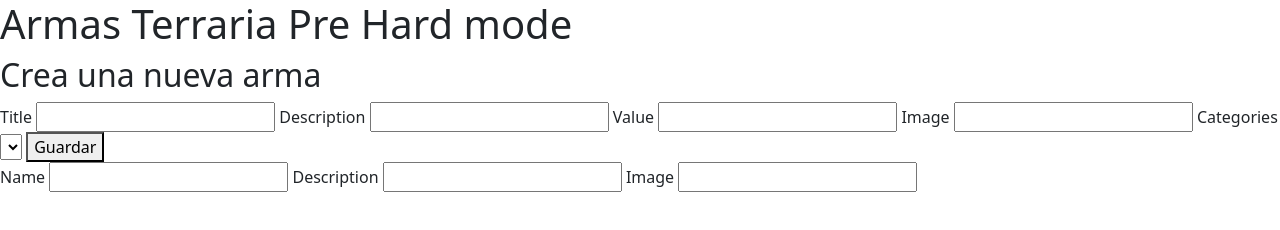
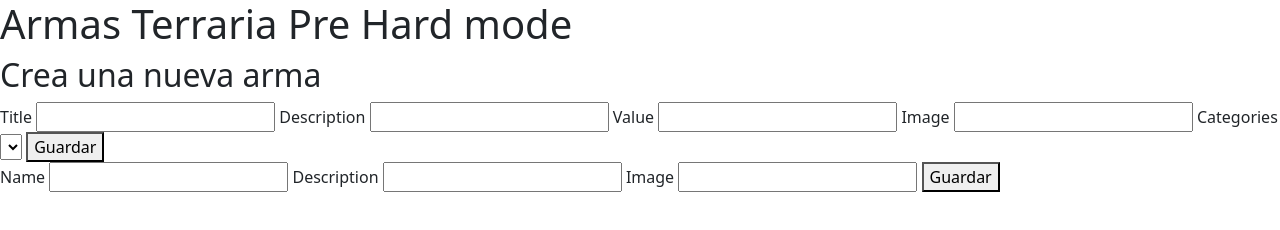
Before and after one commit to tife502/ProyectoDeApi, a plain HTML site: page index.html in a window 1280 px wide. Drawn offline with nearby package versions, Linux system fonts and the light colour scheme; no server answers.

Commit message:
Category3

```diff
--- a/index.html
+++ b/index.html
@@ -36,6 +36,7 @@
         </div>
 
         <div class="crearcategory">
+
           <label for="name"> Name</label>
           <input id="name" type="text">
 
@@ -44,12 +45,11 @@
 
           <label for="imanumbergecategory">Image</label>
           <input id="imanumbergecategory" type="text">
+
+          <button  id="saveButtonCategory" onclick="sendFormCategory()"> Guardar</button>
+
         </div>
-
-
     </section>
-
-
 
     <div id="container">
 
--- a/script.js
+++ b/script.js
@@ -112,9 +112,14 @@
         data.forEach((category) => {
           const seccion = `
         <section >
+          <div>
             <h2>${category.name}</h2>
+            <button type="button" onclick="editPostCategory(${category.category_id})" class="btn btn-outline-warning">EDITAR</button>
+            <button type="button" onclick="deletePostCategory(${category.category_id})" class="btn btn-outline-danger">ELIMINAR</button>
+          </div>
           <ul style =
-          "list-style-type: none;
+          "
+          list-style-type: none;
           display: flex; flex-wrap: wrap;
           justify-content: space-between;
           padding: 0px;
@@ -125,7 +130,13 @@
           `
           container.innerHTML += seccion;
         });
-          // addlist();
+          addlist();
+
+      });
+
+
+
+    function addlist(){
       fetch("https://fake-api-vq1l.onrender.com/posts", {
         headers: {
           Authorization:
@@ -139,7 +150,6 @@
 
           data.forEach((product) => {
             const List = document.getElementById(`Lista-${product.category_id}`);
-                console.log(List);
             const il = document.createElement("li");
             const images = JSON.parse(product.images);
             //const img = document.getElementById("img");
@@ -159,42 +169,74 @@
             List.appendChild(il);
           });
         });
-      });
+    }
 
 
+    function sendFormCategory() {
+      const id = document.getElementById("saveButtonCategory").dataset.id || null;
+      const name = document.getElementById("name").value;
+      const description = document.getElementById("descriptioncategory").value;
+      const image = document.getElementById("imanumbergecategory").value;
 
-    function addlist(){
-      // fetch("https://fake-api-vq1l.onrender.com/posts", {
-      //   headers: {
-      //     Authorization:
-      //       "Bearer eyJhbGciOiJIUzI1NiIsInR5cCI6IkpXVCJ9.eyJzdWIiOjExLCJlbWFpbCI6ImouZHVyYW4yQHV0cC5lZHUuY28iLCJpYXQiOjE3MjY4ODQzMTYsImV4cCI6MTc0NDE2NDMxNn0.4PE0SgarbzuJubXxqsVnP4ECYvyr9r4BMet9SwjsiQo",
-      //   },
-      // })
-      //   //Pasarlo a json
-      //   .then((response) => response.json())
-      //   .then((data) => {
-      //     console.log(data);
+      const bodyCategory = {
+        name,
+        description,
+        image: [image],
+      };
 
-      //     data.forEach((product) => {
-      //       const List = document.getElementById(`Lista-${product.category_id}`);
-      //       console.log(List);
-      //       const il = document.createElement("li");
-      //       const images = JSON.parse(product.images);
-      //       //const img = document.getElementById("img");
-      //       //img.src = images[0];
-      //       const myhtml = `
-      //       <div  id="${product.id}" class="card" style="width: 15rem;  margin: 15px;" >
-      //         <img src="${images[0]} " class="card-img-top" alt = "...">
-      //         <div class="card-body">
-      //         <h5 class="card-title">${product.title}</h5>
-      //         <p class="card-text">${product.description}</p>
-      //         <p class="card-text">${product.id}</p>
-      //           <button type="button" onclick="editPost(${product.id})" class="btn btn-outline-warning">EDITAR</button>
-      //           <button type="button" onclick="deletePost(${product.id})" class="btn btn-outline-danger">ELIMINAR</button>
-      //         </div>
-      //       </div>`;
-      //       il.innerHTML = myhtml;
-      //       List.appendChild(il);
-      //     });
-      //   });
+      // Si hay un id, se está editando un producto; si no, se está creando uno nuevo
+      const method = id ? "PATCH" : "POST";
+      const url = id
+        ? `https://fake-api-vq1l.onrender.com/category/${id}`
+        : "https://fake-api-vq1l.onrender.com/category";
+
+
+      console.log(bodyCategory);
+
+      fetch(url, {
+        method,
+        headers: {
+          Authorization: "Bearer eyJhbGciOiJIUzI1NiIsInR5cCI6IkpXVCJ9.eyJzdWIiOjExLCJlbWFpbCI6ImouZHVyYW4yQHV0cC5lZHUuY28iLCJpYXQiOjE3MjY4ODQzMTYsImV4cCI6MTc0NDE2NDMxNn0.4PE0SgarbzuJubXxqsVnP4ECYvyr9r4BMet9SwjsiQo",
+          "Content-Type": "application/json",
+        },
+        body: JSON.stringify(bodyCategory),
+      })
+        .then((response) => response.json())
+        .then((updatedCategroy) => {
+          console.log("Category actualizada/creado:", updatedCategroy);
+          location.reload(); // Recargar la página para ver los cambios
+        });
       }
+
+      function editPostCategory(id) {
+        fetch(`https://fake-api-vq1l.onrender.com/category/${id}`, {
+          headers: {
+            Authorization: "Bearer eyJhbGciOiJIUzI1NiIsInR5cCI6IkpXVCJ9.eyJzdWIiOjExLCJlbWFpbCI6ImouZHVyYW4yQHV0cC5lZHUuY28iLCJpYXQiOjE3MjY4ODQzMTYsImV4cCI6MTc0NDE2NDMxNn0.4PE0SgarbzuJubXxqsVnP4ECYvyr9r4BMet9SwjsiQo",
+          },
+        })
+          .then((response) => response.json())
+          .then((category) => {
+            // Rellenar los campos del formulario con la info del producto
+            document.getElementById("name").value = category.name;
+            document.getElementById("descriptioncategory").value = category.description;
+            document.getElementById("imanumbergecategory").value = JSON.parse(category.image)[0];
+            // Guardar el id del producto que se está editando
+            document.getElementById("saveButtonCategory").dataset.id = id;
+          });
+      }
+
+      function deletePostCategory(id){
+        fetch(`https://fake-api-vq1l.onrender.com/category/${id}`, {
+          method: "DELETE",
+          headers: {
+            "Authorization": "Bearer eyJhbGciOiJIUzI1NiIsInR5cCI6IkpXVCJ9.eyJzdWIiOjExLCJlbWFpbCI6ImouZHVyYW4yQHV0cC5lZHUuY28iLCJpYXQiOjE3MjY4ODQzMTYsImV4cCI6MTc0NDE2NDMxNn0.4PE0SgarbzuJubXxqsVnP4ECYvyr9r4BMet9SwjsiQo",
+          },
+        })
+        .then( res => res.json())
+        .then( res => {
+          console.log(
+            "respuesta de la api", res
+          )
+          location.reload();
+        })
+      }
```
Lines whose indentation alone changed are shown as unchanged.
